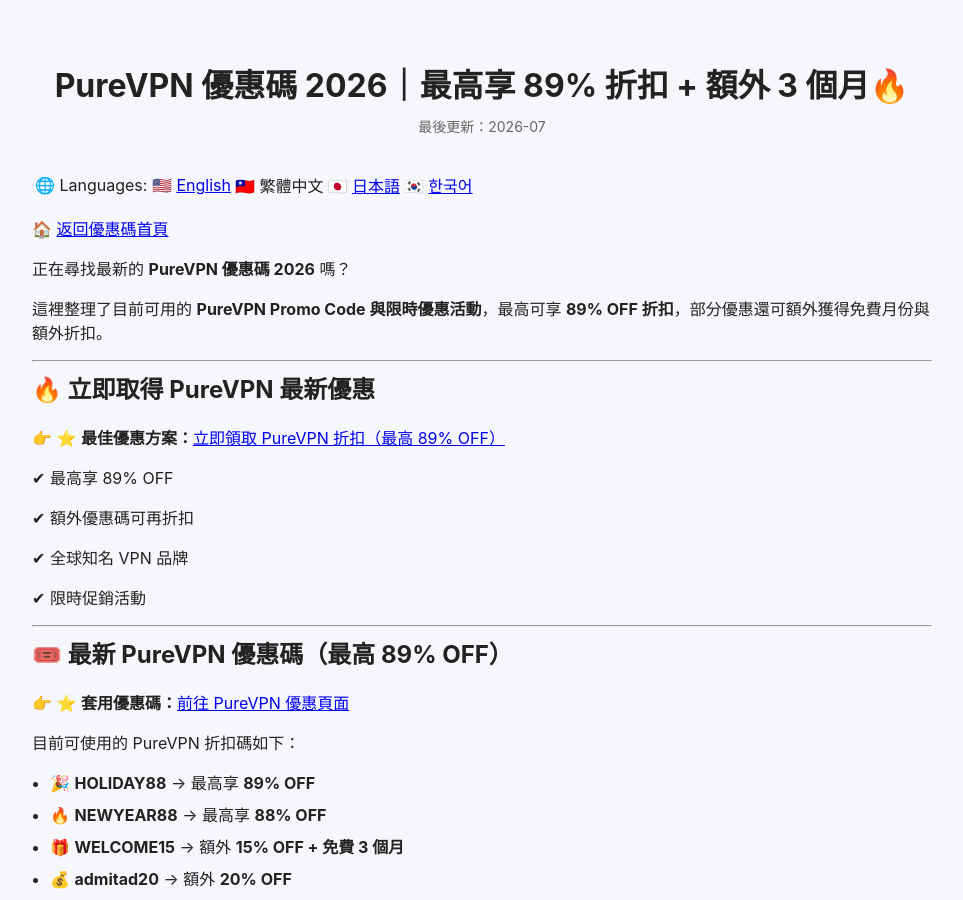
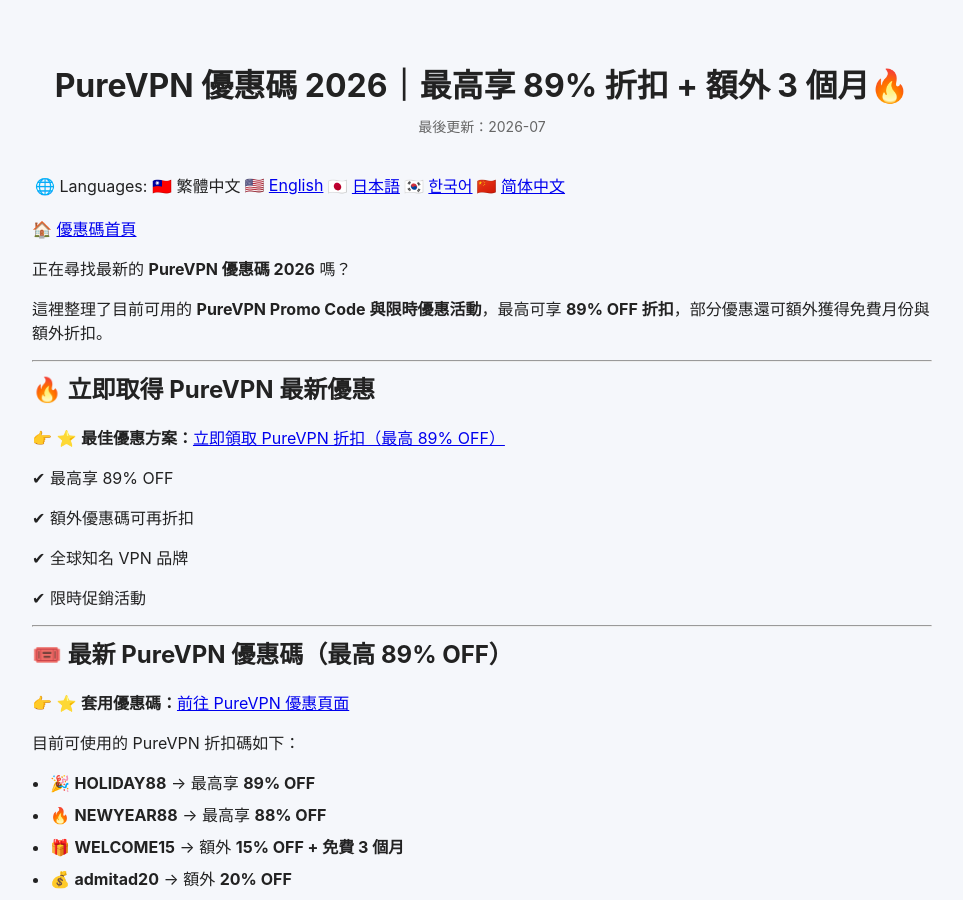
Before and after one commit to BestCouponCodes/best-coupon-codes, a Jekyll site: the page built from purevpn-coupon-code-zh.md, in a window 1280 px wide and 900 px high. Shown: the whole window, without its empty margins (158-1121 px from the left). Built offline with Jekyll 4.4.1, drawn with Linux system fonts in a browser that asks for light colours; some of the changed text lies outside the part shown.

Commit message:
Update language links and homepage reference

```diff
--- a/purevpn-coupon-code-zh.md
+++ b/purevpn-coupon-code-zh.md
@@ -7,9 +7,9 @@ lang: zh
 last_modified_at: 2026-07-02
 ---
 
-🌐 Languages: 🇺🇸 [English]({{ site.baseurl }}/purevpn-coupon-code/) | 🇹🇼 繁體中文 | 🇯🇵 [日本語]({{ site.baseurl }}/purevpn-coupon-code-ja/) | 🇰🇷 [한국어]({{ site.baseurl }}/purevpn-coupon-code-ko/)
+🌐 Languages: 🇹🇼 繁體中文 | 🇺🇸 [English]({{ site.baseurl }}/purevpn-coupon-code/) | 🇯🇵 [日本語]({{ site.baseurl }}/purevpn-coupon-code-ja/) | 🇰🇷 [한국어]({{ site.baseurl }}/purevpn-coupon-code-ko/) | 🇨🇳 [简体中文]({{ site.baseurl }}/purevpn-coupon-code-cn/)
 
-🏠 [返回優惠碼首頁]({{ site.baseurl }}/)
+🏠 [優惠碼首頁]({{ site.baseurl }}/index-zh)
 
 正在尋找最新的 **PureVPN 優惠碼 2026** 嗎？
 
```
Also changed, not shown: other parts of purevpn-coupon-code-zh.md (+2 -0 lines).
